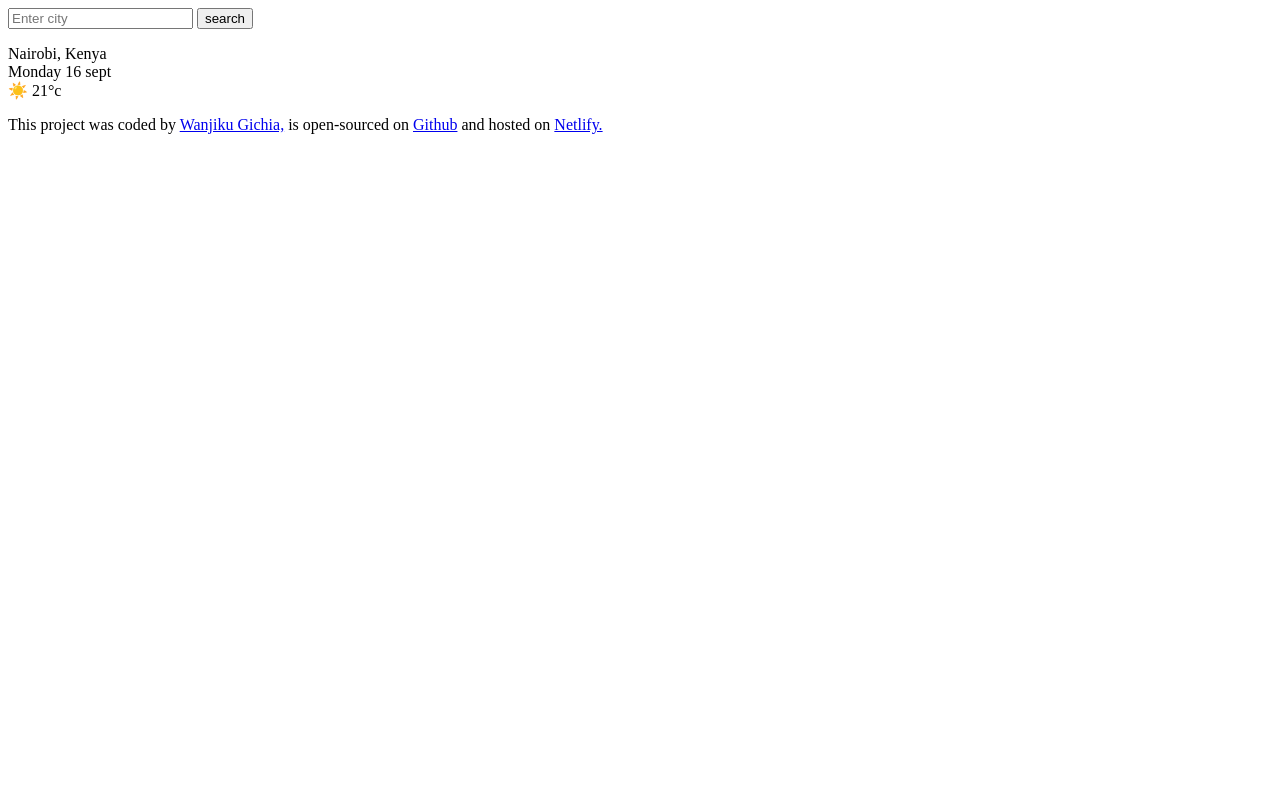
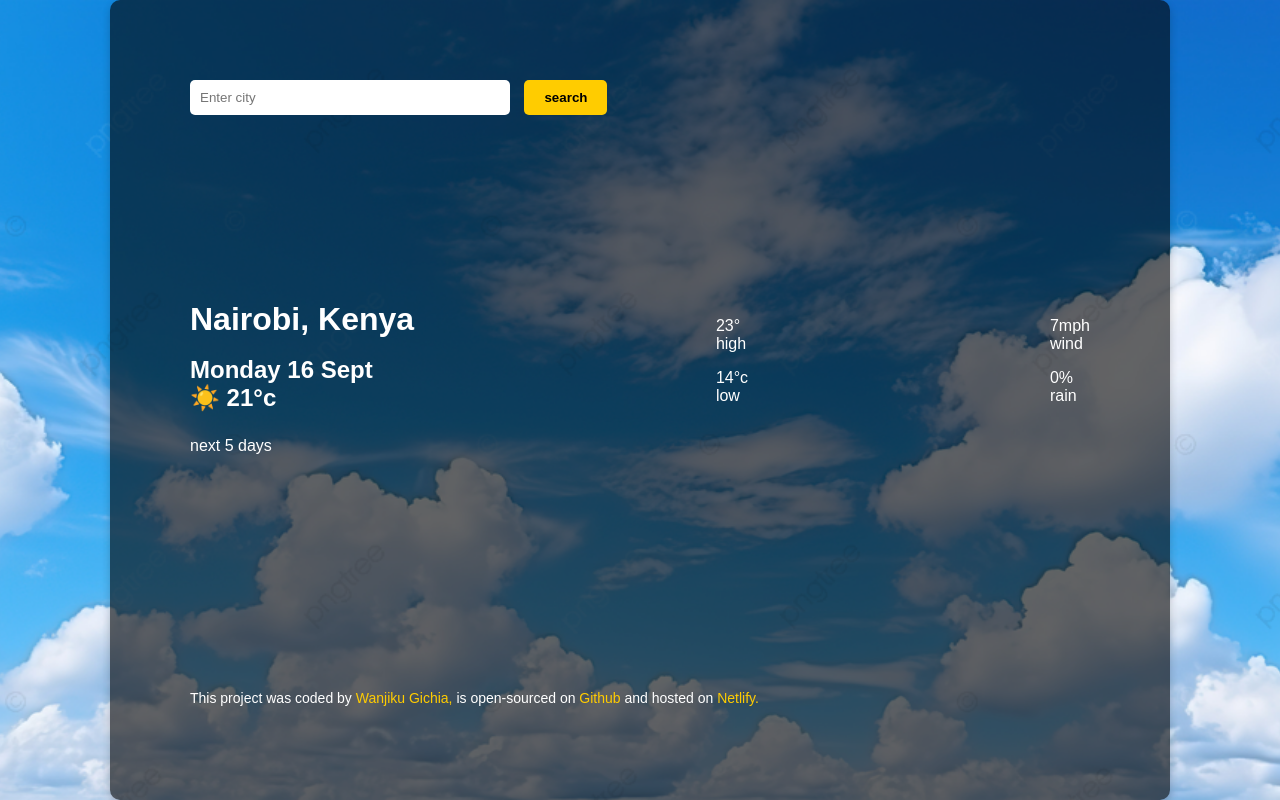
Before and after one commit to Wanjiku-Gichia/SheCodes-weather-app-project, a plain HTML site: page index.html in a window 1280 px wide. Drawn offline with Linux system fonts and the light colour scheme.

Commit message:
added the src folder, styles.css file ,linked the css file to the html document, started styling my app

```diff
--- a/index.html
+++ b/index.html
@@ -5,14 +5,41 @@
     <meta http-equiv="X-UA-Compatible" content="IE=edge" />
     <meta name="viewport" content="width=device-width, initial-scale=1.0" />
     <title>weather app</title>
+    <link rel="stylesheet" href="src/styles.css" />
   </head>
   <body>
+    <div class="weather-app">
       <header>
-      <input type="text" placeholder="Enter city" required />
-      <input type="submit" value="search" />
+        <input
+          type="text"
+          class="search-city"
+          placeholder="Enter city"
+          required
+        />
+        <input type="submit" value="search" class="search-button" />
       </header>
       <main>
-      <p>Nairobi, Kenya <br />Monday 16 sept <br />☀️ 21°c</p>
+        <span class="current-weather-info">
+          <div class="left">
+            <h1>Nairobi, Kenya</h1>
+            <br />
+            <h2>Monday 16 Sept <br />☀️ 21°c</h2>
+          </div>
+          <div class="right">
+            <div class="colunm 1">
+              <p>
+                23°<br />
+                high
+              </p>
+              <p>14°c <br />low</p>
+            </div>
+          </div>
+          <div class="column 2">
+            <p>7mph <br />wind</p>
+            <p>0% <br />rain</p>
+          </div>
+        </span>
+        <p>next 5 days</p>
       </main>
       <footer>
         <p>
@@ -34,5 +61,6 @@
           >
         </p>
       </footer>
+    </div>
   </body>
 </html>
--- /dev/null
+++ b/src/styles.css
@@ -0,0 +1,71 @@
+body {
+  font-family: "Arial", sans-serif;
+  background-image: url("../images/background.png");
+  background-size: cover;
+  background-position: center;
+  color: white;
+  margin: 0;
+  padding: 0;
+  height: 100vh;
+  display: flex;
+  justify-content: center;
+  align-items: center;
+}
+h1,
+h2 {
+  margin: 0;
+  padding: 0;
+  text-align: left;
+}
+
+footer {
+  font-size: 14px;
+  margin-top: 20px;
+}
+
+footer a {
+  color: #ffcc00;
+  text-decoration: none;
+}
+
+footer a:hover {
+  text-decoration: underline;
+}
+.weather-app {
+  background: rgba(0, 0, 0, 0.6);
+  border-radius: 10px;
+  padding: 80px;
+  width: 90%;
+  max-width: 900px;
+  height: 80%;
+
+  box-shadow: 0 4px 8px rgba(0, 0, 0, 0.2);
+  display: flex;
+  flex-direction: column;
+  justify-content: space-between;
+}
+.search-city {
+  padding: 10px;
+  border: none;
+  border-radius: 5px;
+  width: 60%;
+  max-width: 300px;
+}
+.search-button {
+  padding: 10px 20px;
+  background-color: #ffcc00;
+  border: none;
+  border-radius: 5px;
+  cursor: pointer;
+  font-weight: bold;
+  color: black;
+  margin-left: 10px;
+}
+.search-button:hover {
+  background-color: #e6b800;
+}
+.current-weather-info {
+  display: flex;
+  justify-content: space-between;
+  width: 100%;
+}
```
Also changed, not shown: images/background.png (added). Lines whose indentation alone changed are shown as unchanged.
